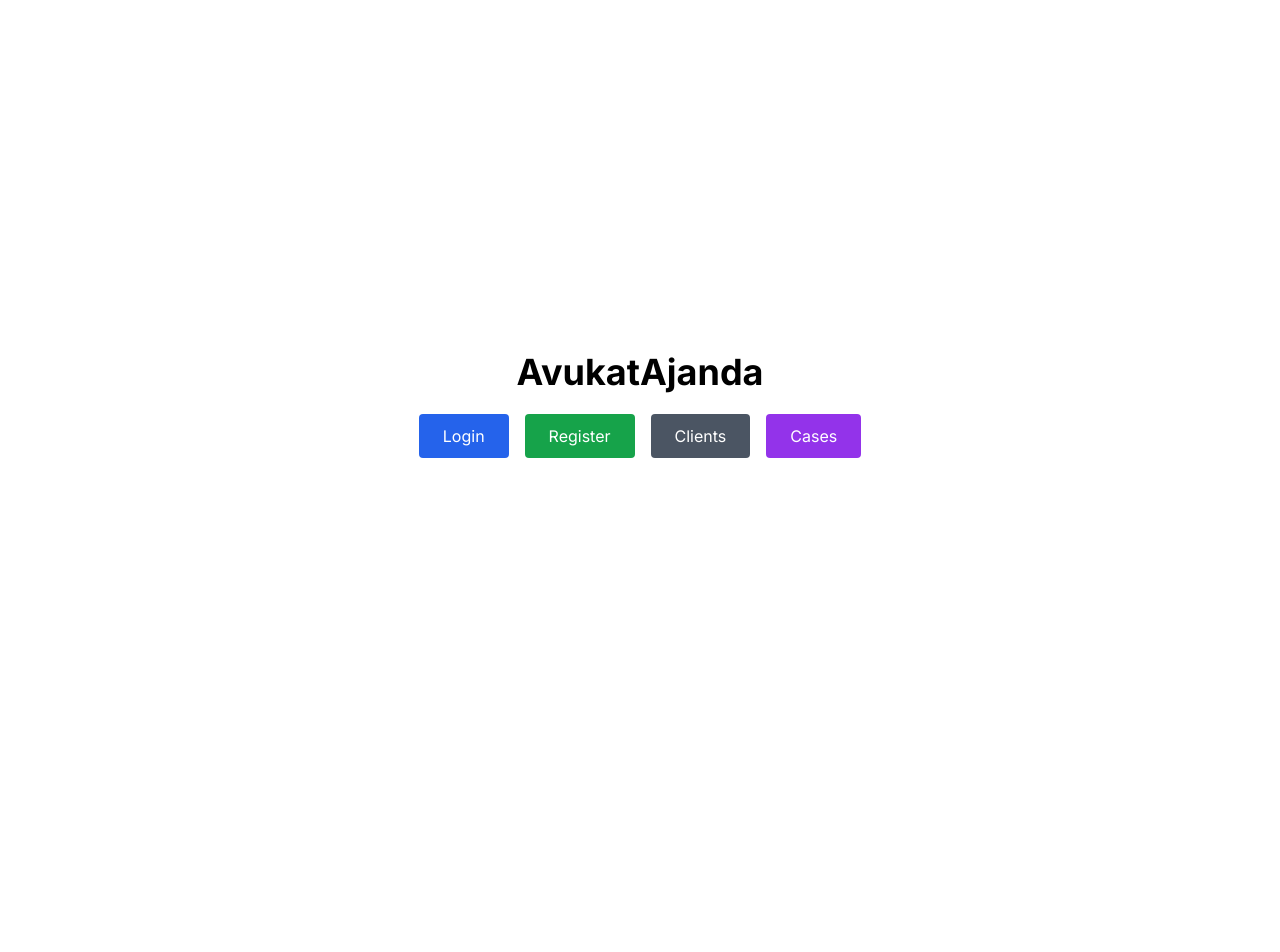
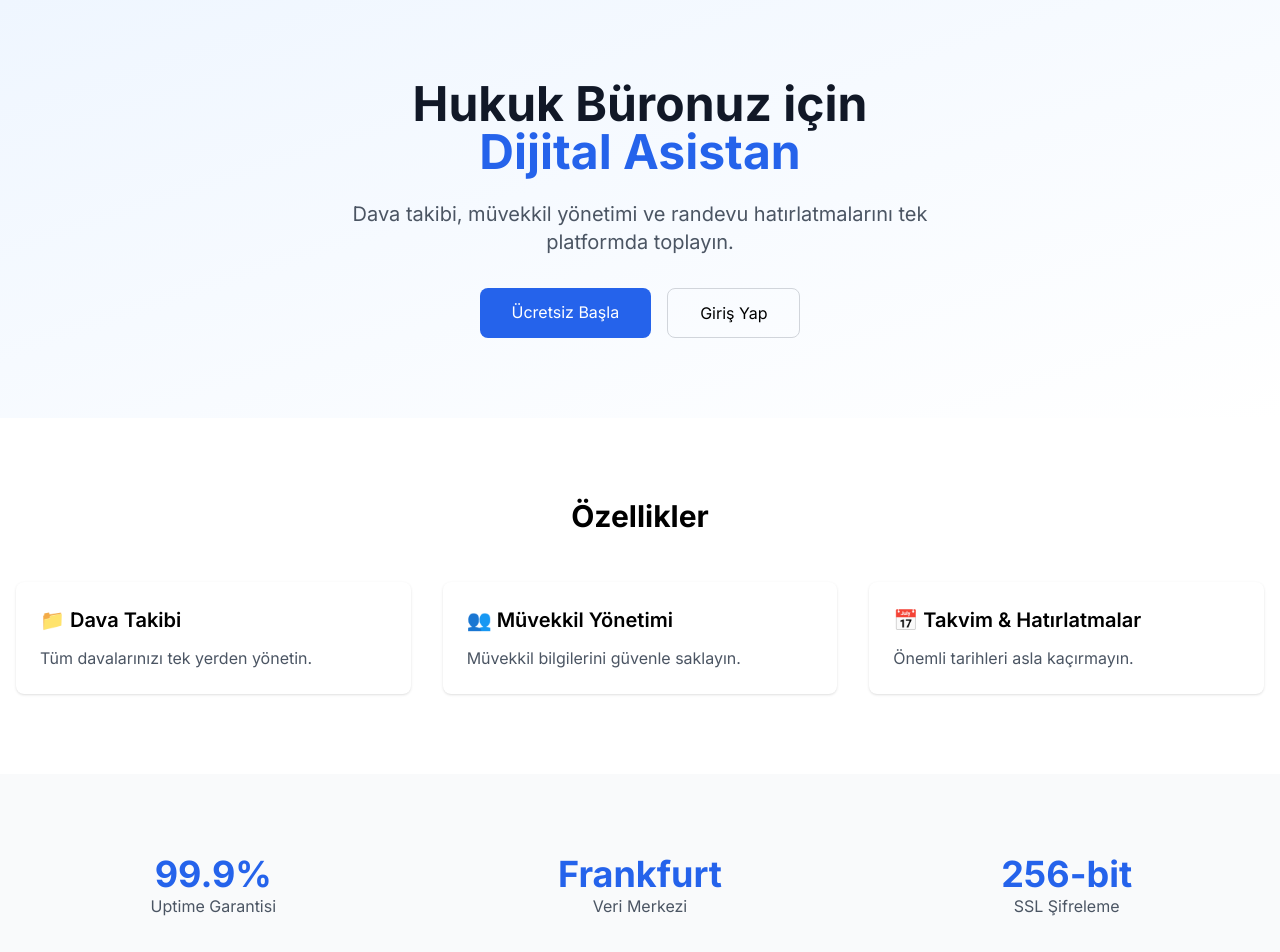
Before and after one commit to serhattopaloglu25/avukat-frontend, a Next.js app: page / in a window 1280 px wide. Shown: the top 952 px of the page. Before the commit the page ends 800 px from the top, so only its background shows below. Built offline with nearby package versions, Linux system fonts and the light colour scheme.

Commit message:
Restore landing page with all sections

```diff
--- a/src/app/page.tsx
+++ b/src/app/page.tsx
@@ -1,15 +1,71 @@
+import Link from 'next/link';
+
 export default function HomePage() {
   return (
-    <main className="min-h-screen flex items-center justify-center">
-      <div className="text-center">
-        <h1 className="text-4xl font-bold mb-8">AvukatAjanda</h1>
-        <div className="space-x-4">
-          <a href="/login" className="px-6 py-3 bg-blue-600 text-white rounded">Login</a>
-          <a href="/register" className="px-6 py-3 bg-green-600 text-white rounded">Register</a>
-          <a href="/clients" className="px-6 py-3 bg-gray-600 text-white rounded">Clients</a>
-          <a href="/cases" className="px-6 py-3 bg-purple-600 text-white rounded">Cases</a>
+    <div className="min-h-screen">
+      {/* Hero Section */}
+      <section className="bg-gradient-to-br from-blue-50 to-white py-20">
+        <div className="max-w-7xl mx-auto px-4">
+          <div className="text-center">
+            <h1 className="text-5xl font-bold text-gray-900 mb-6">
+              Hukuk Büronuz için
+              <span className="text-blue-600 block">Dijital Asistan</span>
+            </h1>
+            <p className="text-xl text-gray-600 max-w-2xl mx-auto mb-8">
+              Dava takibi, müvekkil yönetimi ve randevu hatırlatmalarını tek platformda toplayın.
+            </p>
+            <div className="flex gap-4 justify-center">
+              <Link href="/register" className="px-8 py-3 bg-blue-600 text-white rounded-lg hover:bg-blue-700">
+                Ücretsiz Başla
+              </Link>
+              <Link href="/login" className="px-8 py-3 border border-gray-300 rounded-lg hover:bg-gray-50">
+                Giriş Yap
+              </Link>
+            </div>
+          </div>
         </div>
-      </div>
-    </main>
+      </section>
+
+      {/* Features Section */}
+      <section className="py-20">
+        <div className="max-w-7xl mx-auto px-4">
+          <h2 className="text-3xl font-bold text-center mb-12">Özellikler</h2>
+          <div className="grid md:grid-cols-3 gap-8">
+            <div className="bg-white p-6 rounded-lg shadow">
+              <h3 className="text-xl font-semibold mb-3">📁 Dava Takibi</h3>
+              <p className="text-gray-600">Tüm davalarınızı tek yerden yönetin.</p>
+            </div>
+            <div className="bg-white p-6 rounded-lg shadow">
+              <h3 className="text-xl font-semibold mb-3">👥 Müvekkil Yönetimi</h3>
+              <p className="text-gray-600">Müvekkil bilgilerini güvenle saklayın.</p>
+            </div>
+            <div className="bg-white p-6 rounded-lg shadow">
+              <h3 className="text-xl font-semibold mb-3">📅 Takvim & Hatırlatmalar</h3>
+              <p className="text-gray-600">Önemli tarihleri asla kaçırmayın.</p>
+            </div>
+          </div>
+        </div>
+      </section>
+
+      {/* Stats Section */}
+      <section className="bg-gray-50 py-20">
+        <div className="max-w-7xl mx-auto px-4">
+          <div className="grid md:grid-cols-3 gap-8 text-center">
+            <div>
+              <div className="text-4xl font-bold text-blue-600">99.9%</div>
+              <div className="text-gray-600">Uptime Garantisi</div>
+            </div>
+            <div>
+              <div className="text-4xl font-bold text-blue-600">Frankfurt</div>
+              <div className="text-gray-600">Veri Merkezi</div>
+            </div>
+            <div>
+              <div className="text-4xl font-bold text-blue-600">256-bit</div>
+              <div className="text-gray-600">SSL Şifreleme</div>
+            </div>
+          </div>
+        </div>
+      </section>
+    </div>
   );
 }
```
